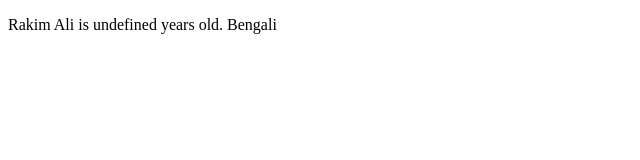
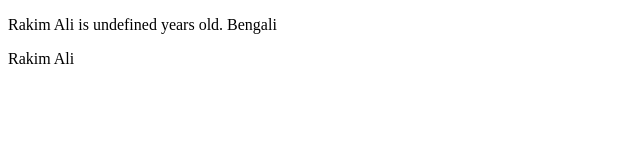
Before and after one commit to imrakim/Modern-javascript-learning, a plain HTML site: page day-1/app.html in a window 1280 px wide. Shown: the full height of the page, 0-640 px from the left. Drawn offline with Linux system fonts and the light colour scheme.

Commit message:
learning object advance method

```diff
--- a/day-1/app.html
+++ b/day-1/app.html
@@ -10,6 +10,8 @@
 
     <p id="test"></p>
 
+    <p id="mdtest"></p>
+
 
     <script src="./obj.js"></script>
 </body>
--- a/day-1/obj.js
+++ b/day-1/obj.js
@@ -6,9 +6,9 @@ details.lastName = "Ali";
 details.age = 21;
 details.schoolName = "Uttara High School And College";
 
-details.nationality = "Bengali"
+details.nationality = "Bengali";
 
-delete details.age
+delete details.age;
 const connect = document.getElementById("test");
 connect.innerHTML =
   details.fristName +
@@ -18,3 +18,15 @@ connect.innerHTML =
   details.age +
   " years old. " +
   details.nationality;
+
+const useThis = {
+    fristName:"Rakim",
+    lastName :"Ali",
+    age : 21,
+    schoolName:"Uttara High School And College",
+    fullName : function(){
+        return this.fristName + " " + this.lastName
+    }
+};
+let again = document.getElementById('mdtest');
+again.innerHTML=useThis.fullName();
```
